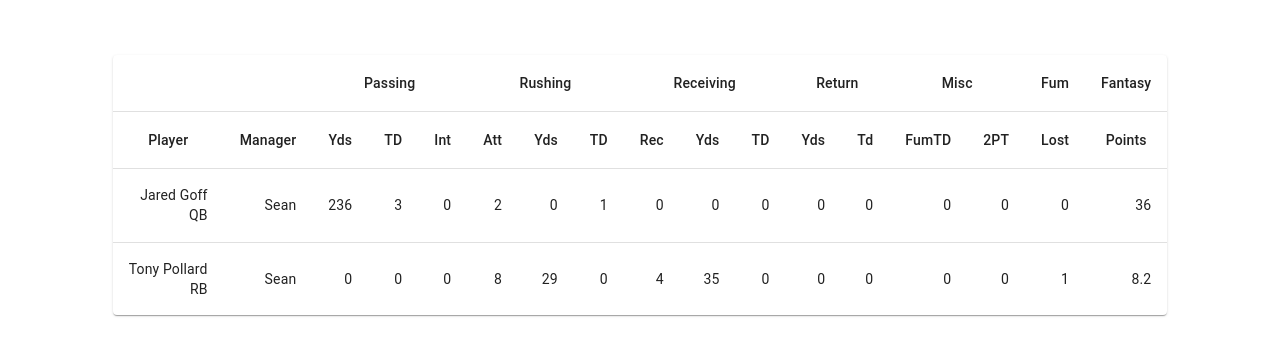
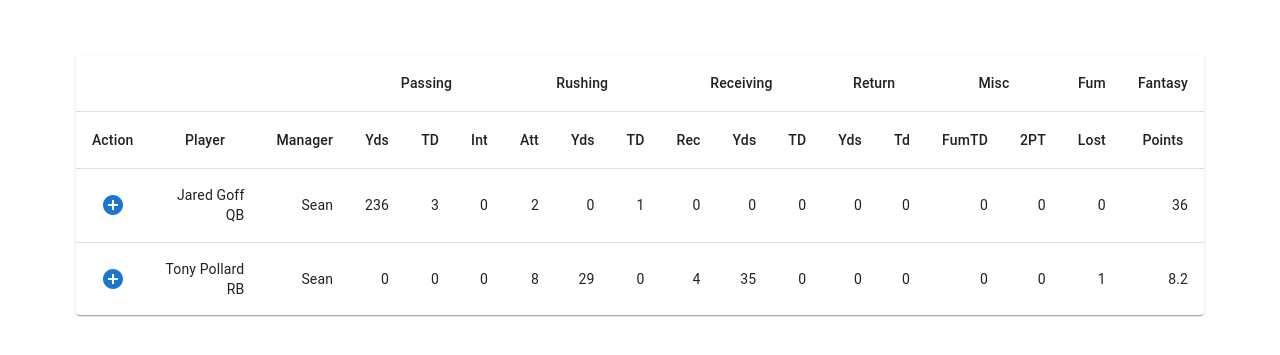
Before and after one commit to shanl0n/gitiron-gang, a React (Vite) app in the folder client/: page /players in a window 1280 px wide. Shown: the part 215-570 px from the top of the page. Built offline with nearby package versions, Linux system fonts and the light colour scheme.

Commit message:
Added addPlayer function

```diff
--- a/client/src/Pages/PlayerList/PlayerList.tsx
+++ b/client/src/Pages/PlayerList/PlayerList.tsx
@@ -8,15 +8,18 @@ import TableHead from "@mui/material/TableHead";
 import TableRow from "@mui/material/TableRow";
 import Paper from "@mui/material/Paper";
 import { mockGameStats } from "../../utils/mock";
+import AddCircleIcon from "@mui/icons-material/AddCircle";
+import { IconButton } from "@mui/material";
 
 
-
-const PlayerList = () => (
+const PlayerList = () => {
+  const handleAddPlayer = (playerId: string) => {console.log(`adding player ${playerId}`)}
+  return (
     <TableContainer component={Paper} className="data-table">
       <Table sx={{ minWidth: 650 }} aria-label="simple table">
         <TableHead>
           <TableRow>
-            <TableCell colSpan={2}/>
+            <TableCell colSpan={3}/>
             <TableCell colSpan={3} align="center">Passing</TableCell>
             <TableCell colSpan={3} align="center">Rushing</TableCell>
             <TableCell colSpan={3} align="center">Receiving</TableCell>
@@ -25,8 +28,8 @@ const PlayerList = () => (
             <TableCell colSpan={1} align="center">Fum</TableCell>
             <TableCell colSpan={1} align="center">Fantasy</TableCell>
           </TableRow>
-
           <TableRow>
+            <TableCell align="center">Action</TableCell>
             <TableCell align="center">Player</TableCell>
             <TableCell align="center">Manager</TableCell>
             <TableCell align="center">Yds</TableCell>
@@ -52,6 +55,7 @@ const PlayerList = () => (
               key={row.position}
               sx={{ "&:last-child td, &:last-child th": { border: 0 } }}
             >
+              <TableCell align="center"><IconButton color="primary" onClick={() => handleAddPlayer(row.playerId)}><AddCircleIcon/></IconButton></TableCell>
               <TableCell align="right">
                 <div>{row.playerName}</div>
                 <div>{row.position}</div>
@@ -76,5 +80,5 @@ const PlayerList = () => (
           ))}
         </TableBody>
       </Table>
-    </TableContainer>);
+    </TableContainer>)};
 export default PlayerList;
--- a/client/src/utils/mock.ts
+++ b/client/src/utils/mock.ts
@@ -1,4 +1,5 @@
 interface PlayerGameStats {
+  playerId: string;
   playerName: string;
   position: string;
   manager: string;
@@ -21,6 +22,7 @@ interface PlayerGameStats {
 
 export const mockGameStats: PlayerGameStats[] = [
   {
+    playerId: "player1",
     playerName: "Jared Goff",
     position: "QB",
     manager: "Sean",
@@ -41,6 +43,7 @@ export const mockGameStats: PlayerGameStats[] = [
     totalPoints: 36.0,
   },
   {
+    playerId: "player2",
     playerName: "Tony Pollard",
     position: "RB",
     manager: "Sean",
```
